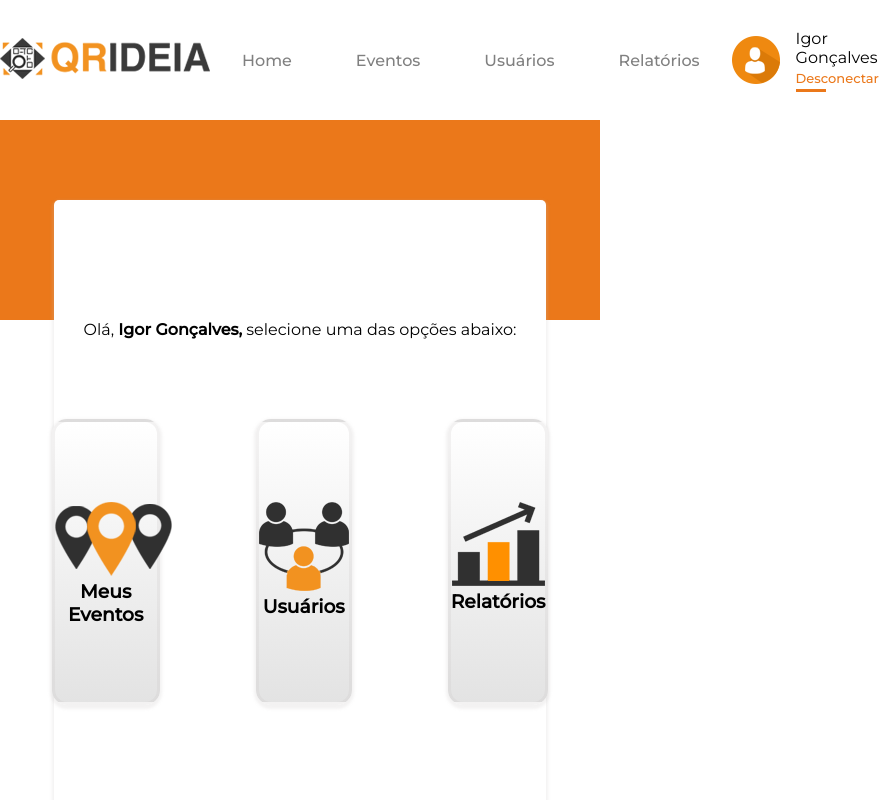
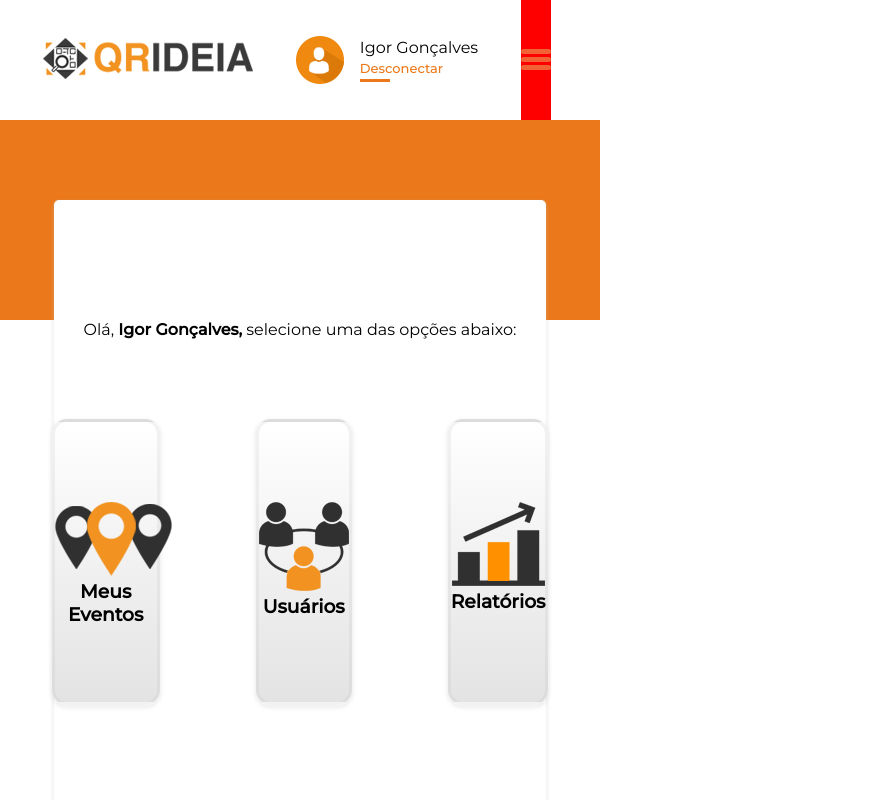
Before and after one commit to Rafael-doctom/ideia2001, a plain HTML site: page index.html in a window 600 px wide. Shown: the top 800 px of the page, 879 px wide, since content can reach past the window. Drawn offline with Linux system fonts and the light colour scheme; a script that the page names is missing.

Commit message:
feat: menuHamburger added

```diff
--- a/assets/css/style.css
+++ b/assets/css/style.css
@@ -46,6 +46,9 @@
     cursor: pointer;
 }
 
+.menuHamburger{
+    display: none;
+}
 /* banner */
 .banner{
     background-color: var(--oranged);
@@ -141,6 +144,7 @@
         box-shadow: 0px 2px 3px 2px rgba(194, 189, 189, 0.205);
     }
 }
+
 @media (min-width: 768px) and (max-width:1023px) {
     #navbar{
         width: 60vw;
@@ -210,3 +214,69 @@
     }
 
 }
+
+@media (min-width: 425px) and (max-width:767px) {
+    .menu{
+        display: none;
+    }
+    .menuHamburger{
+        display: block;
+    }
+
+    .menuHamburger{
+        height: 100%;
+        display: flex;
+        align-items: center;
+        /* justify-content: center; */
+        background-color: red;
+      }
+
+      #checkbox-menu{
+        position: absolute;
+        opacity: 0;
+      }
+
+      label{
+        cursor: pointer;
+        position: relative;
+        display: block;
+        height: 22px;
+        width: 30px;
+      }
+
+      label span{
+        position: absolute;
+        display: block;
+        height: 5px;
+        width: 100%;
+        border-radius: 30px;
+        background: #f16234;
+        transition: 0.25s ease-in-out;
+      }
+
+      label span:nth-child(1){
+        top: 0;
+      }
+
+      label span:nth-child(2){
+        top: 8px;
+      }
+
+      label span:nth-child(3){
+        top: 16px;
+      }
+
+      #checkbox-menu:checked + label span:nth-child(1){
+        transform: rotate(-45deg);
+        top: 8px;
+      }
+
+      #checkbox-menu:checked + label span:nth-child(2){
+        opacity: 0;
+      }
+
+      #checkbox-menu:checked + label span:nth-child(3){
+        transform: rotate(45deg);
+        top:8px;
+      }
+}
--- a/index.html
+++ b/index.html
@@ -17,8 +17,9 @@
     <div class="navbar" id="navbar">
         <nav class="nav" id="nav">
             <a href="" class="logo">
-                <img src="assets/images/logo.png" alt="Logo" >
+                <img src="assets/images/logo.png" alt="Logo">
             </a>
+
 
             <div class="menu">
                 <ul class="unorderedList">
@@ -43,6 +44,15 @@
                     <span>Igor Gonçalves</span>
                     <span class="logout">Desconectar</span>
                 </div>
+            </div>
+
+            <div class="menuHamburger">
+                <input type="checkbox" id="checkbox-menu">
+                <label for="checkbox-menu">
+                    <span></span>
+                    <span></span>
+                    <span></span>
+                </label>
             </div>
         </nav>
     </div>
```
